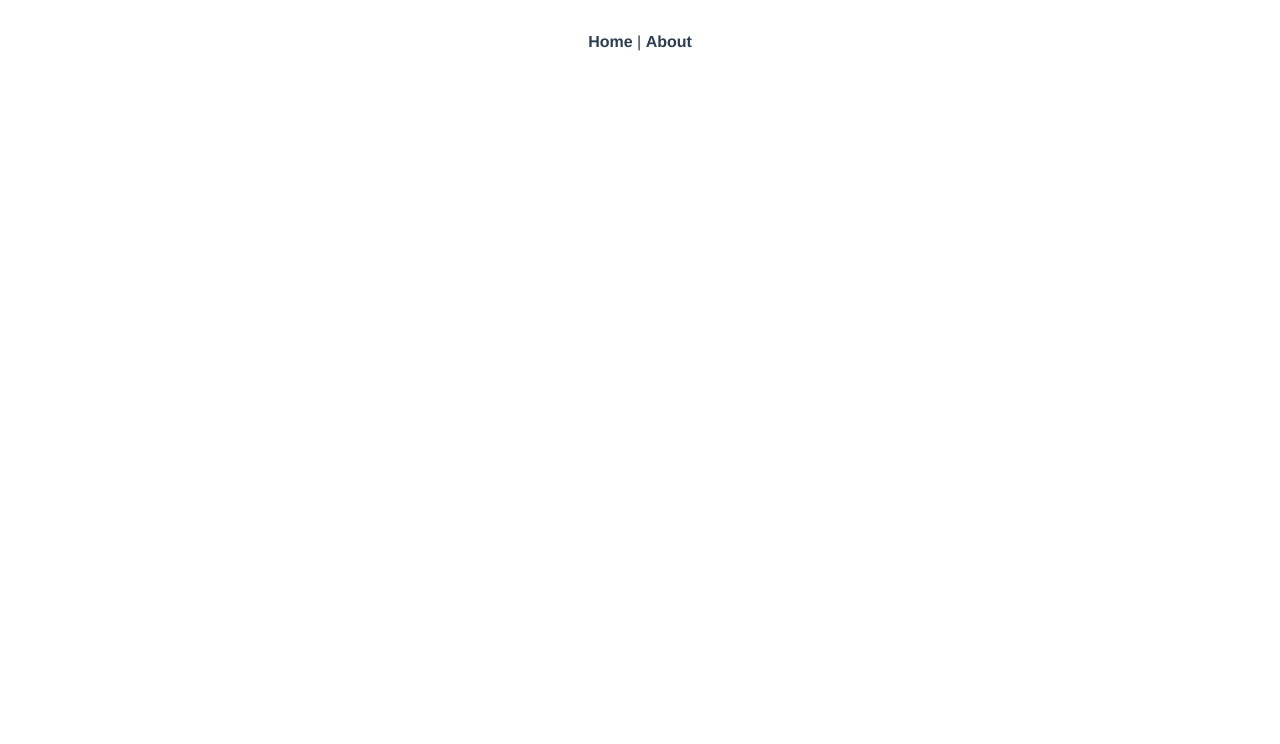
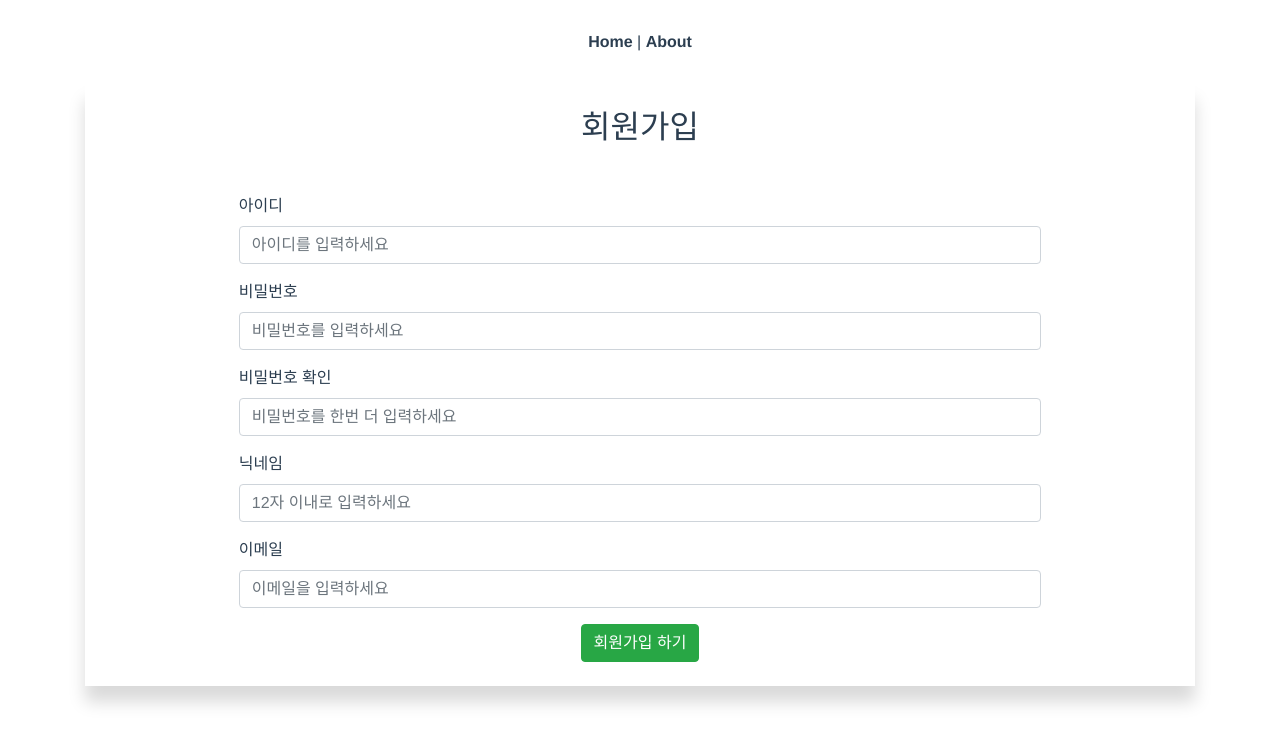
Before and after one commit to ayj8655/najakbat, a Vue app in the folder frontend/: page /signup in a window 1280 px wide. Shown: the top 744 px of the page. Built offline with nearby package versions, Linux system fonts and the light colour scheme.

Commit message:
signup page 구현

```diff
--- a/frontend/src/router/index.js
+++ b/frontend/src/router/index.js
@@ -5,7 +5,11 @@ import MyAlerts from "../views/Sidebar/MyAlerts.vue"
 import DirectQuery from "../views/Sidebar/DirectQuery.vue"
 import Settings from "../views/Sidebar/Settings.vue"
 import SidebarMain from "../views/Sidebar/SidebarMain.vue"
+
+// 기하 라우터
 import Login from "../views/Login/Login.vue"
+import Signup from "../views/Login/Signup.vue"
+
 Vue.use(VueRouter)
 
 const routes = [
@@ -57,6 +61,11 @@ const routes = [
     name: 'Login',
     component: Login,
   },
+  {
+    path: '/signup',
+    name: 'Signup',
+    component: Signup,
+  },
 ];
 
 const router = new VueRouter({
--- /dev/null
+++ b/frontend/src/views/login/Signup.vue
@@ -0,0 +1,39 @@
+<template>
+  <div class="container">
+    <div class="mycontainer py-4">
+      <h2 class="mb-5">회원가입</h2>
+      <form action="">
+        <div class="mb-3 container w-75">
+          <label for="" class="form-label d-flex align-items-start">아이디</label>
+          <input type="text" class="form-control mb-3" id="" placeholder="아이디를 입력하세요">
+          <label for="" class="form-label d-flex align-items-start">비밀번호</label>
+          <input type="password" class="form-control  mb-3" id="" placeholder="비밀번호를 입력하세요">
+          <label for="" class="form-label d-flex align-items-start">비밀번호 확인</label>
+          <input type="password" class="form-control  mb-3" id="" placeholder="비밀번호를 한번 더 입력하세요">
+          <label for="" class="form-label d-flex align-items-start">닉네임</label>
+          <input type="text" class="form-control  mb-3" id="" placeholder="12자 이내로 입력하세요">
+          <label for="" class="form-label d-flex align-items-start">이메일</label>
+          <input type="email" class="form-control" id="" placeholder="이메일을 입력하세요">
+        </div>
+        <button class="btn btn-success">회원가입 하기</button>
+      </form>
+    </div>
+  </div>
+</template>
+
+<script>
+export default {
+
+}
+</script>
+
+<style scoped>
+.mycontainer {
+  background: none;
+  /* width: 500px; */
+  /* margin: 8rem auto 0; */
+  /* text-align: center; */
+  box-shadow: 0 1rem 1rem 0 rgba(0, 0, 0, .15);
+  position: relative;
+}
+</style>
--- a/frontend/src/views/login/login.vue
+++ b/frontend/src/views/login/login.vue
@@ -7,7 +7,10 @@
           <label for="" class="form-label d-flex align-items-start">아이디</label>
           <input type="text" class="form-control mb-3" id="" placeholder="아이디를 입력하세요">
           <label for="" class="form-label d-flex align-items-start">비밀번호</label>
-          <input type="password" class="form-control" id="" placeholder="비밀번호를 입력하세요">
+          <input type="password" class="form-control mb-3" id="" placeholder="비밀번호를 입력하세요">
+          <div class="d-flex flex-row-reverse">
+            <router-link to="/signup">회원가입</router-link>
+          </div>
         </div>
         <button class="btn btn-success">로그인 하기</button>
       </form>
```
